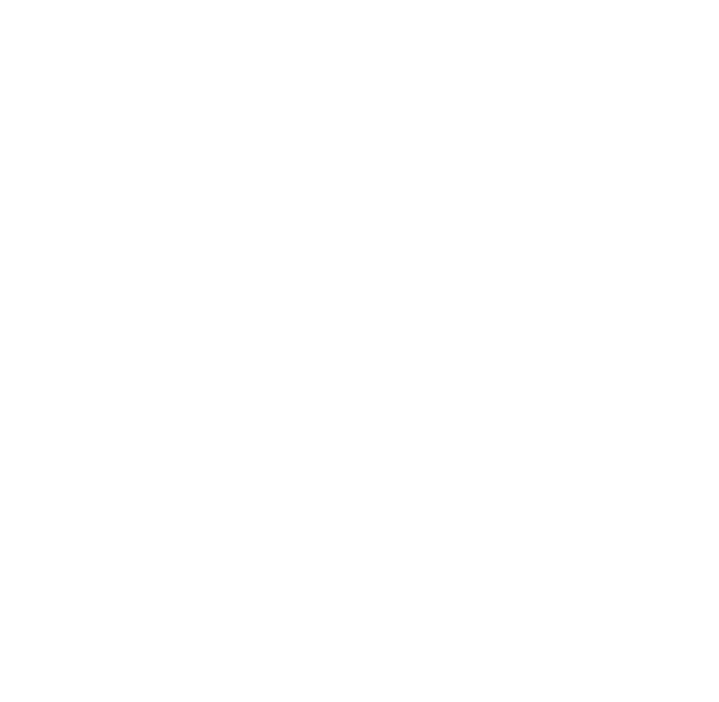
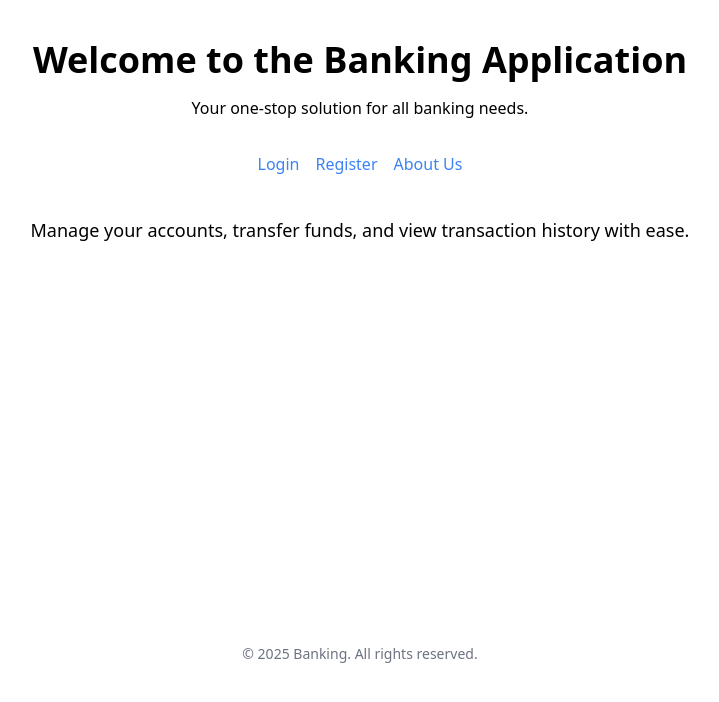
Before and after one commit to zack-allen/Banking, a PHP site: page /VirtoRef/ in a window 1280 px wide. Before the commit the part shown is empty. Shown: the top 702 px of the page, without its empty margins (280-999 px from the left). Run offline with PHP 8.4, Linux system fonts and the light colour scheme; some libraries are stand-ins or nearby versions.

Commit message:
Added information to index.php

```diff
--- a/index.php
+++ b/index.php
@@ -1,12 +1,31 @@
 <!DOCTYPE html>
 <html lang="en">
+
 <head>
     <meta charset="UTF-8">
     <meta name="viewport" content="width=device-width, initial-scale=1.0">
     <title>Banking</title>
     <script src="https://cdn.tailwindcss.com"></script>
 </head>
+
 <body>
+    <header>
+        <h1 class="text-4xl font-bold text-center mt-10">Welcome to the Banking Application</h1>
+        <p class="text-center mt-4">Your one-stop solution for all banking needs.</p>
+        <nav class="mt-8">
+            <ul class="flex justify-center space-x-4">
+                <li><a href="/Banking/login.php" class="text-blue-500 hover:underline">Login</a></li>
+                <li><a href="/Banking/register.php" class="text-blue-500 hover:underline">Register</a></li>
+                <li><a href="/Banking/about.php" class="text-blue-500 hover:underline">About Us</a></li>
+            </ul>
+        </nav>
+    </header>
+    <main class="mt-10 text-center">
+        <p class="text-lg">Manage your accounts, transfer funds, and view transaction history with ease.</p>
+    </main>
+    <footer class="mt-[400px] text-center text-sm text-gray-500">
+        &copy; <?php echo date('Y'); ?> Banking. All rights reserved.
+    </footer>
+</body>
 
-</body>
 </html>
```
